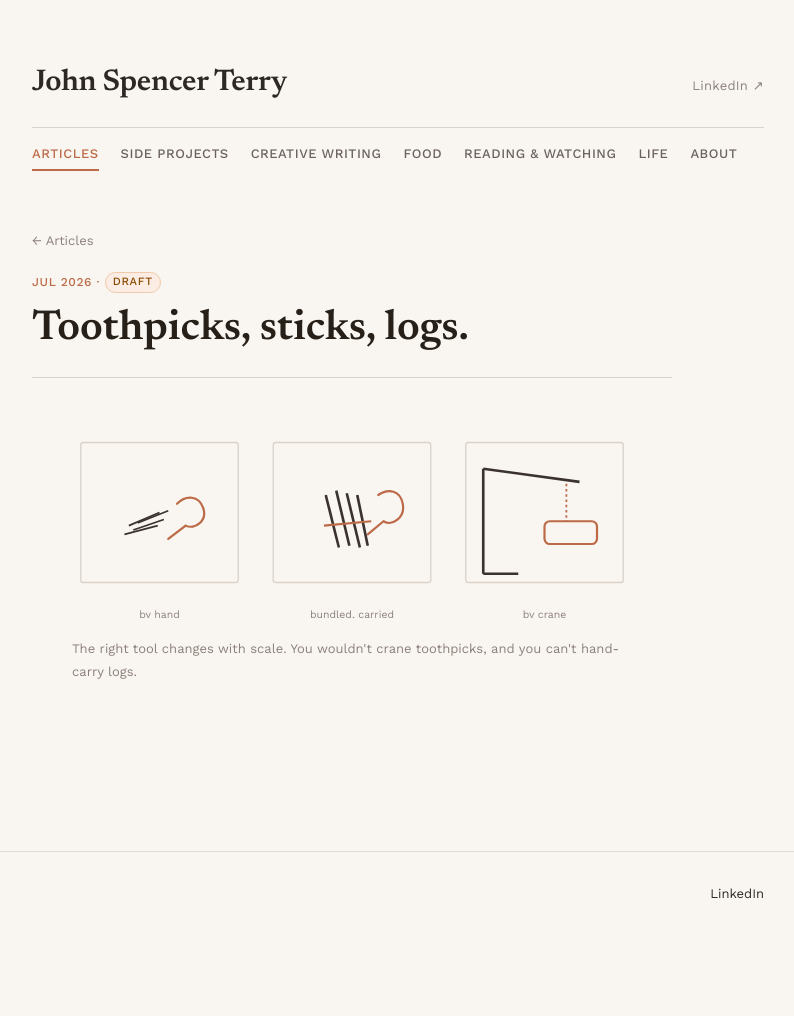
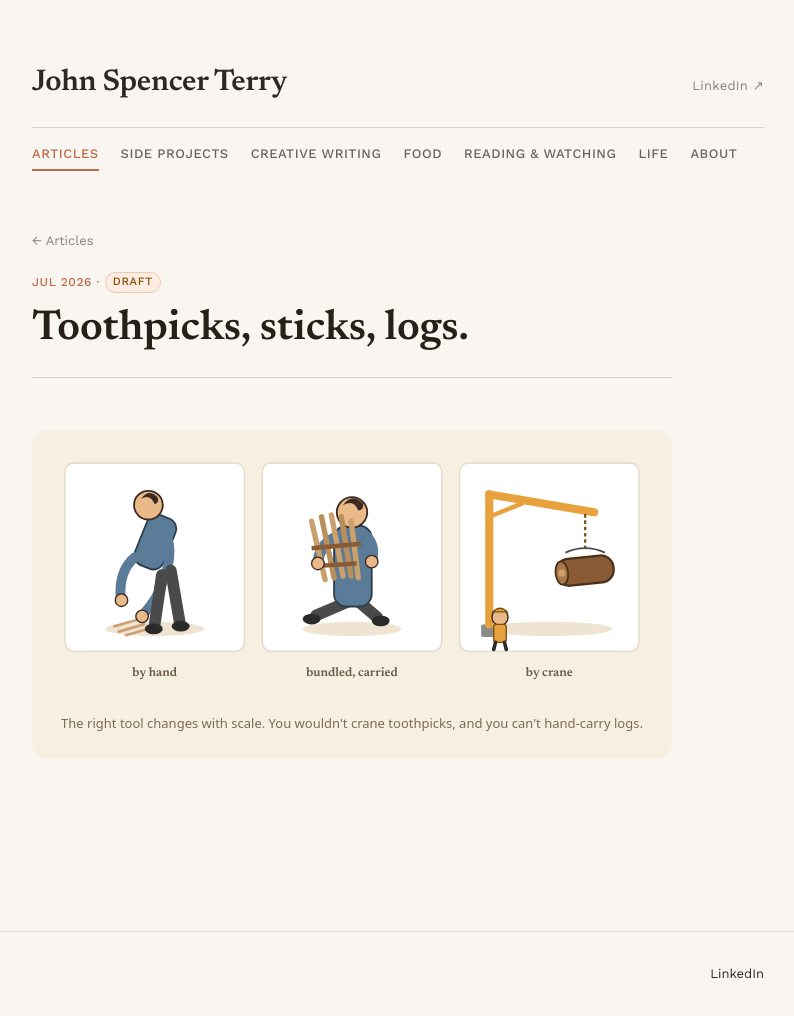
Before and after one commit to JohnSpencerTerry/wb, a Jekyll site: the page built from _articles/toothpicks-sticks-logs.md, in a window 1280 px wide. Shown: the whole page, without its empty margins (242-1036 px from the left). Built offline with Jekyll 4.4.1, drawn with Linux system fonts in a browser that asks for light colours; before the commit the page ends 936 px from its top, so only the background shows below that.

Commit message:
Update toothpicks-sticks-logs.md

```diff
--- a/_articles/toothpicks-sticks-logs.md
+++ b/_articles/toothpicks-sticks-logs.md
@@ -6,44 +6,99 @@ category: Software Engineering
 draft: true
 ---
 
-<figure class="diagram-figure">
-  <svg viewBox="0 0 640 220" role="img" aria-labelledby="tsl-title tsl-desc" style="width:100%;height:auto;font-family:var(--font-sans);">
-    <title id="tsl-title">Three panels: a hand picking up toothpicks, a hand carrying a bundle of sticks, a crane lifting a log</title>
+<div class="tsl-panel">
+  <svg viewBox="0 0 660 260" role="img" aria-labelledby="tsl-title tsl-desc" style="width:100%;height:auto;">
+    <title id="tsl-title">Three panels: a person bending to pick up toothpicks by hand, a person carrying a bundle of sticks, a crane lifting a log</title>
     <desc id="tsl-desc">As scale grows, the right tool changes: toothpicks are gathered by hand, sticks are bundled and carried, and a log needs a crane.</desc>
 
     <!-- Panel 1: toothpicks by hand -->
-    <g transform="translate(10,20)">
-      <rect x="0" y="0" width="180" height="160" rx="3" fill="none" stroke="var(--color-hairline)" stroke-width="1.5" />
-      <line x1="55" y1="95" x2="90" y2="80" stroke="var(--color-ink-mid)" stroke-width="2" />
-      <line x1="60" y1="100" x2="95" y2="88" stroke="var(--color-ink-mid)" stroke-width="2" />
-      <line x1="50" y1="105" x2="88" y2="95" stroke="var(--color-ink-mid)" stroke-width="2" />
-      <line x1="65" y1="92" x2="100" y2="78" stroke="var(--color-ink-mid)" stroke-width="2" />
-      <path d="M110,70 C120,60 135,60 140,75 C145,90 130,100 120,95 L100,110" fill="none" stroke="var(--color-accent)" stroke-width="2.5" stroke-linecap="round" />
-      <text x="90" y="200" fill="var(--color-muted)" font-size="12" text-anchor="middle">by hand</text>
+    <g transform="translate(10,10)">
+      <rect x="0" y="0" width="200" height="210" rx="10" fill="#fff" stroke="#e4d9c8" stroke-width="1.5" />
+      <ellipse cx="100" cy="185" rx="55" ry="8" fill="#efe3d1" />
+      <line x1="55" y1="182" x2="80" y2="175" stroke="#c9a06e" stroke-width="3" stroke-linecap="round" />
+      <line x1="60" y1="188" x2="88" y2="180" stroke="#c9a06e" stroke-width="3" stroke-linecap="round" />
+      <line x1="68" y1="192" x2="96" y2="184" stroke="#c9a06e" stroke-width="3" stroke-linecap="round" />
+      <g transform="rotate(22 100 90)">
+        <rect x="83" y="58" width="34" height="60" rx="12" fill="#5b7c99" stroke="#2c3e4a" stroke-width="2" />
+      </g>
+      <circle cx="93" cy="47" r="16" fill="#eab98a" stroke="#3a2a1f" stroke-width="2" />
+      <path d="M85,40 Q93,28 103,38 Q106,44 100,46 Q95,34 85,40 Z" fill="#3a2a1f" />
+      <path d="M108,72 Q125,95 108,135 Q104,150 88,168" fill="none" stroke="#5b7c99" stroke-width="11" stroke-linecap="round" />
+      <circle cx="86" cy="171" r="7" fill="#eab98a" stroke="#3a2a1f" stroke-width="1.5" />
+      <path d="M78,105 Q60,120 62,150" fill="none" stroke="#5b7c99" stroke-width="11" stroke-linecap="round" />
+      <circle cx="63" cy="153" r="7" fill="#eab98a" stroke="#3a2a1f" stroke-width="1.5" />
+      <path d="M108,125 L100,180" fill="none" stroke="#4a4a4a" stroke-width="13" stroke-linecap="round" />
+      <path d="M118,120 L128,178" fill="none" stroke="#4a4a4a" stroke-width="13" stroke-linecap="round" />
+      <ellipse cx="99" cy="185" rx="10" ry="6" fill="#2a2a2a" />
+      <ellipse cx="129" cy="182" rx="10" ry="6" fill="#2a2a2a" />
+      <text x="100" y="238" fill="#6b5c47" font-size="14" font-weight="600" text-anchor="middle">by hand</text>
     </g>
 
     <!-- Panel 2: sticks bundled and carried -->
-    <g transform="translate(230,20)">
-      <rect x="0" y="0" width="180" height="160" rx="3" fill="none" stroke="var(--color-hairline)" stroke-width="1.5" />
-      <line x1="60" y1="60" x2="75" y2="120" stroke="var(--color-ink-mid)" stroke-width="3" />
-      <line x1="72" y1="55" x2="87" y2="118" stroke="var(--color-ink-mid)" stroke-width="3" />
-      <line x1="84" y1="58" x2="99" y2="120" stroke="var(--color-ink-mid)" stroke-width="3" />
-      <line x1="96" y1="60" x2="108" y2="118" stroke="var(--color-ink-mid)" stroke-width="3" />
-      <line x1="58" y1="95" x2="112" y2="90" stroke="var(--color-accent)" stroke-width="2.5" />
-      <path d="M120,60 C132,52 145,55 148,70 C151,86 136,96 126,90 L108,105" fill="none" stroke="var(--color-accent)" stroke-width="2.5" stroke-linecap="round" />
-      <text x="90" y="200" fill="var(--color-muted)" font-size="12" text-anchor="middle">bundled, carried</text>
+    <g transform="translate(230,10)">
+      <rect x="0" y="0" width="200" height="210" rx="10" fill="#fff" stroke="#e4d9c8" stroke-width="1.5" />
+      <ellipse cx="100" cy="185" rx="55" ry="8" fill="#efe3d1" />
+      <path d="M95,155 L60,170" fill="none" stroke="#4a4a4a" stroke-width="13" stroke-linecap="round" />
+      <path d="M108,155 L128,172" fill="none" stroke="#4a4a4a" stroke-width="13" stroke-linecap="round" />
+      <ellipse cx="55" cy="174" rx="10" ry="6" fill="#2a2a2a" />
+      <ellipse cx="132" cy="176" rx="10" ry="6" fill="#2a2a2a" />
+      <rect x="80" y="70" width="42" height="90" rx="14" fill="#5b7c99" stroke="#2c3e4a" stroke-width="2" />
+      <circle cx="100" cy="55" r="17" fill="#eab98a" stroke="#3a2a1f" stroke-width="2" />
+      <path d="M90,47 Q100,33 112,45 Q114,52 107,53 Q102,40 90,47 Z" fill="#3a2a1f" />
+      <path d="M85,82 Q65,88 62,110" fill="none" stroke="#5b7c99" stroke-width="12" stroke-linecap="round" />
+      <path d="M116,82 Q126,92 122,108" fill="none" stroke="#5b7c99" stroke-width="12" stroke-linecap="round" />
+      <g>
+        <line x1="55" y1="65" x2="70" y2="130" stroke="#c9a06e" stroke-width="6" stroke-linecap="round" />
+        <line x1="66" y1="60" x2="80" y2="128" stroke="#b98f5c" stroke-width="6" stroke-linecap="round" />
+        <line x1="77" y1="58" x2="90" y2="126" stroke="#c9a06e" stroke-width="6" stroke-linecap="round" />
+        <line x1="88" y1="60" x2="99" y2="126" stroke="#b98f5c" stroke-width="6" stroke-linecap="round" />
+        <line x1="99" y1="65" x2="107" y2="128" stroke="#c9a06e" stroke-width="6" stroke-linecap="round" />
+        <line x1="55" y1="95" x2="110" y2="90" stroke="#8a5a34" stroke-width="5" />
+        <line x1="58" y1="115" x2="105" y2="112" stroke="#8a5a34" stroke-width="5" />
+      </g>
+      <circle cx="62" cy="112" r="7" fill="#eab98a" stroke="#3a2a1f" stroke-width="1.5" />
+      <circle cx="122" cy="110" r="7" fill="#eab98a" stroke="#3a2a1f" stroke-width="1.5" />
+      <text x="100" y="238" fill="#6b5c47" font-size="14" font-weight="600" text-anchor="middle">bundled, carried</text>
     </g>
 
     <!-- Panel 3: log lifted by crane -->
-    <g transform="translate(450,20)">
-      <rect x="0" y="0" width="180" height="160" rx="3" fill="none" stroke="var(--color-hairline)" stroke-width="1.5" />
-      <line x1="20" y1="150" x2="20" y2="30" stroke="var(--color-ink-mid)" stroke-width="3" />
-      <line x1="20" y1="30" x2="130" y2="45" stroke="var(--color-ink-mid)" stroke-width="3" />
-      <line x1="20" y1="150" x2="60" y2="150" stroke="var(--color-ink-mid)" stroke-width="3" />
-      <line x1="115" y1="47" x2="115" y2="90" stroke="var(--color-accent)" stroke-width="2" stroke-dasharray="3,3" />
-      <rect x="90" y="90" width="60" height="26" rx="6" fill="none" stroke="var(--color-accent)" stroke-width="2.5" />
-      <text x="90" y="200" fill="var(--color-muted)" font-size="12" text-anchor="middle">by crane</text>
+    <g transform="translate(450,10)">
+      <rect x="0" y="0" width="200" height="210" rx="10" fill="#fff" stroke="#e4d9c8" stroke-width="1.5" />
+      <ellipse cx="100" cy="185" rx="70" ry="8" fill="#efe3d1" />
+      <rect x="24" y="180" width="18" height="14" rx="2" fill="#8a8a8a" />
+      <line x1="33" y1="180" x2="33" y2="35" stroke="#e8a23d" stroke-width="9" stroke-linecap="round" />
+      <line x1="33" y1="35" x2="150" y2="55" stroke="#e8a23d" stroke-width="9" stroke-linecap="round" />
+      <line x1="33" y1="60" x2="70" y2="45" stroke="#e8a23d" stroke-width="5" stroke-linecap="round" />
+      <line x1="140" y1="57" x2="140" y2="95" stroke="#7a5210" stroke-width="2.5" stroke-dasharray="4,3" />
+      <g transform="rotate(-6 140 122)">
+        <rect x="108" y="105" width="64" height="30" rx="14" fill="#8a5a34" stroke="#4a3018" stroke-width="2.5" />
+        <ellipse cx="114" cy="120" rx="7" ry="13" fill="#a97848" stroke="#4a3018" stroke-width="2" />
+        <circle cx="114" cy="120" r="4" fill="#c9a06e" />
+      </g>
+      <path d="M118,100 Q140,90 162,100" fill="none" stroke="#4a4a4a" stroke-width="2" />
+      <circle cx="45" cy="172" r="9" fill="#eab98a" stroke="#3a2a1f" stroke-width="1.5" />
+      <path d="M37,166 Q45,158 53,166 Z" fill="#e8a23d" stroke="#7a5210" stroke-width="1.5" />
+      <rect x="38" y="180" width="14" height="20" rx="3" fill="#e8a23d" stroke="#7a5210" stroke-width="1.5" />
+      <line x1="40" y1="200" x2="38" y2="208" stroke="#2a2a2a" stroke-width="4" stroke-linecap="round" />
+      <line x1="50" y1="200" x2="52" y2="208" stroke="#2a2a2a" stroke-width="4" stroke-linecap="round" />
+      <text x="100" y="238" fill="#6b5c47" font-size="14" font-weight="600" text-anchor="middle">by crane</text>
     </g>
   </svg>
-  <figcaption style="font-family:var(--font-sans);font-size:13px;color:var(--color-muted);margin-top:8px;">The right tool changes with scale. You wouldn't crane toothpicks, and you can't hand-carry logs.</figcaption>
-</figure>
+  <div class="tsl-caption">The right tool changes with scale. You wouldn't crane toothpicks, and you can't hand-carry logs.</div>
+</div>
+
+<style>
+  .tsl-panel {
+    background: #f7efe2;
+    border-radius: 16px;
+    padding: 1.5rem;
+    margin: 1.5rem 0;
+  }
+  .tsl-caption {
+    font-family: system-ui, sans-serif;
+    font-size: 13px;
+    color: #7a6c56;
+    text-align: center;
+    margin-top: 0.75rem;
+  }
+</style>
```
